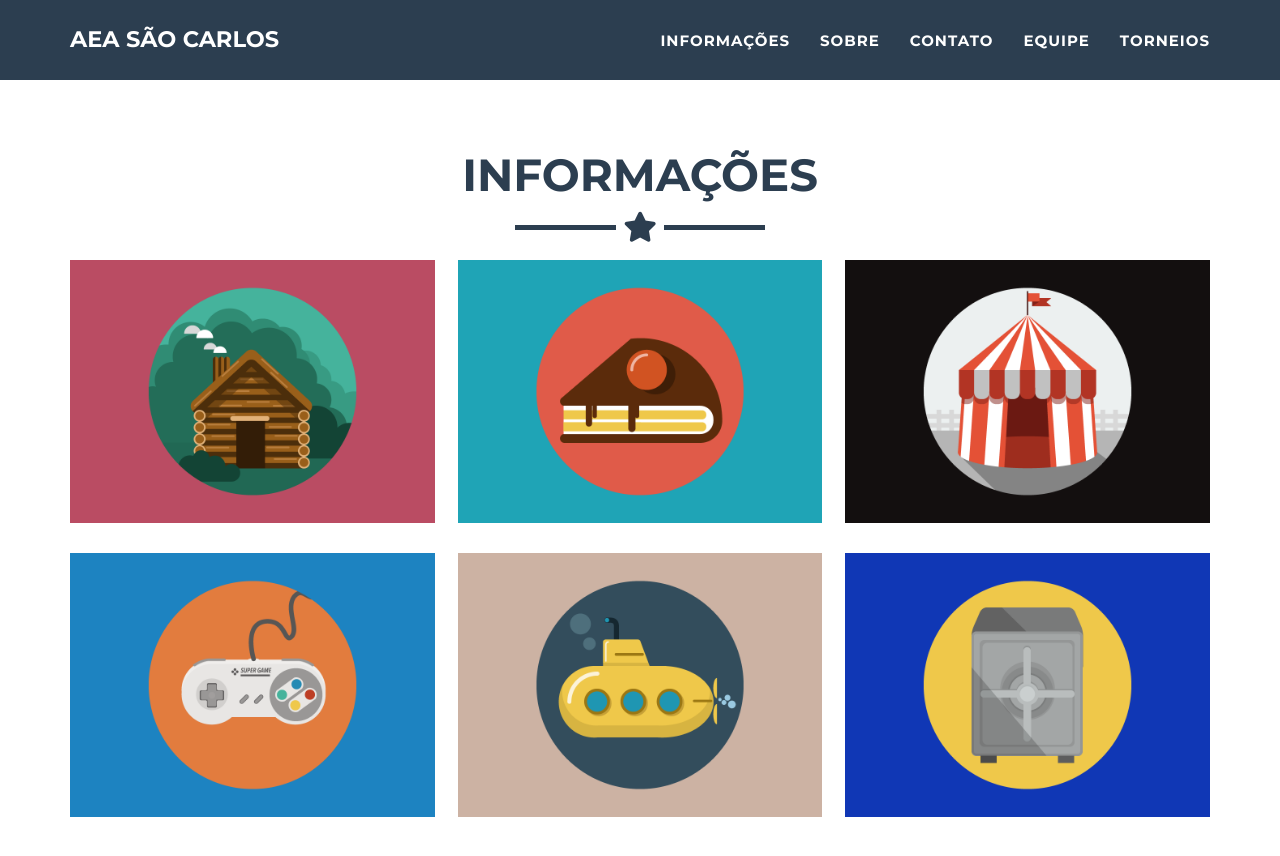
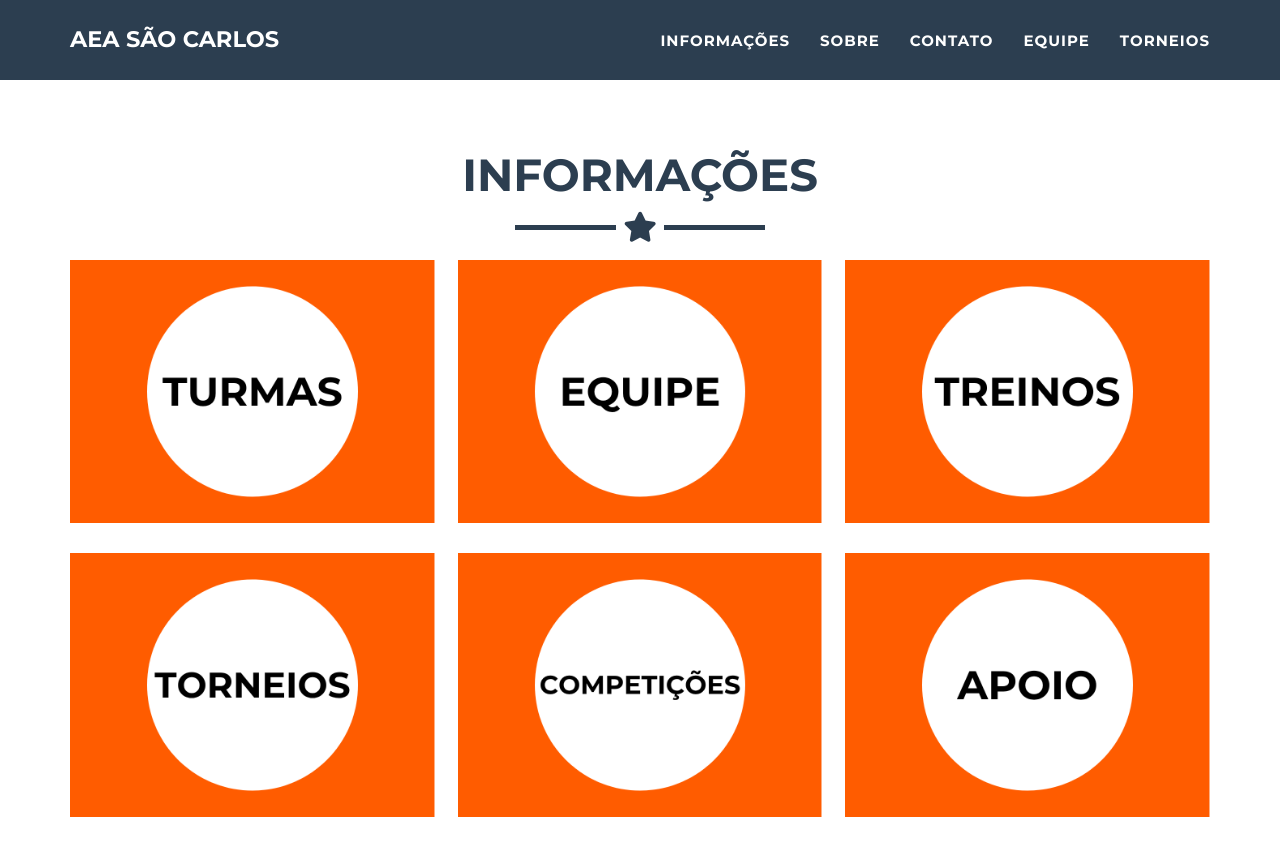
Before and after one commit to aeafavoretto/aeafavoretto.github.io, a Jekyll site: the page built from _posts/2014-07-18-project-1.markdown, in a window 1280 px wide and 900 px high, scrolled down 619 px. Shown: the top 856 px of the window. Built offline with Jekyll 4.4.1, drawn with Linux system fonts in a browser that asks for light colours.

Commit message:
atualizacao fotos

```diff
--- a/_posts/2014-07-13-project-6.markdown
+++ b/_posts/2014-07-13-project-6.markdown
@@ -2,7 +2,7 @@
 layout: default
 modal-id: 6
 date: 2014-07-15
-img: submarine.png
+img: competicao.png
 alt: image-alt
 # project-date: April 2014
 # client: Start Bootstrap
--- a/_posts/2014-07-14-project-5.markdown
+++ b/_posts/2014-07-14-project-5.markdown
@@ -2,7 +2,7 @@
 layout: default
 modal-id: 5
 date: 2014-07-14
-img: safe.png
+img: apoio.png
 alt: image-alt
 # project-date: April 2014
 # client: Start Bootstrap
--- a/_posts/2014-07-15-project-4.markdown
+++ b/_posts/2014-07-15-project-4.markdown
@@ -2,7 +2,7 @@
 layout: default
 modal-id: 4
 date: 2014-07-15
-img: game.png
+img: torneios.png
 alt: image-alt
 # project-date: April 2014
 # client: Start Bootstrap
--- a/_posts/2014-07-16-project-3.markdown
+++ b/_posts/2014-07-16-project-3.markdown
@@ -2,7 +2,7 @@
 layout: default
 modal-id: 3
 date: 2014-07-16
-img: circus.png
+img: treinos.png
 alt: image-alt
 # project-date: April 2014
 # client: Start Bootstrap
--- a/_posts/2014-07-17-project-2.markdown
+++ b/_posts/2014-07-17-project-2.markdown
@@ -2,7 +2,7 @@
 layout: default
 modal-id: 2
 date: 2014-07-17
-img: cake.png
+img: equipe.png
 alt: image-alt
 # project-date: April 2014
 # client: Start Bootstrap
--- a/_posts/2014-07-18-project-1.markdown
+++ b/_posts/2014-07-18-project-1.markdown
@@ -2,7 +2,7 @@
 layout: default
 modal-id: 1
 date: 2014-07-18
-img: cabin.png
+img: turmas.png
 alt: image-alt
 # project-date: April 2014
 # client: Start Bootstrap
```
Also changed, not shown: img/portfolio/apoio.png (added), img/portfolio/competicao.png (added), img/portfolio/equipe.png (added), img/portfolio/torneios.png (added), img/portfolio/treinos.png (added), img/portfolio/turmas.png (added).
